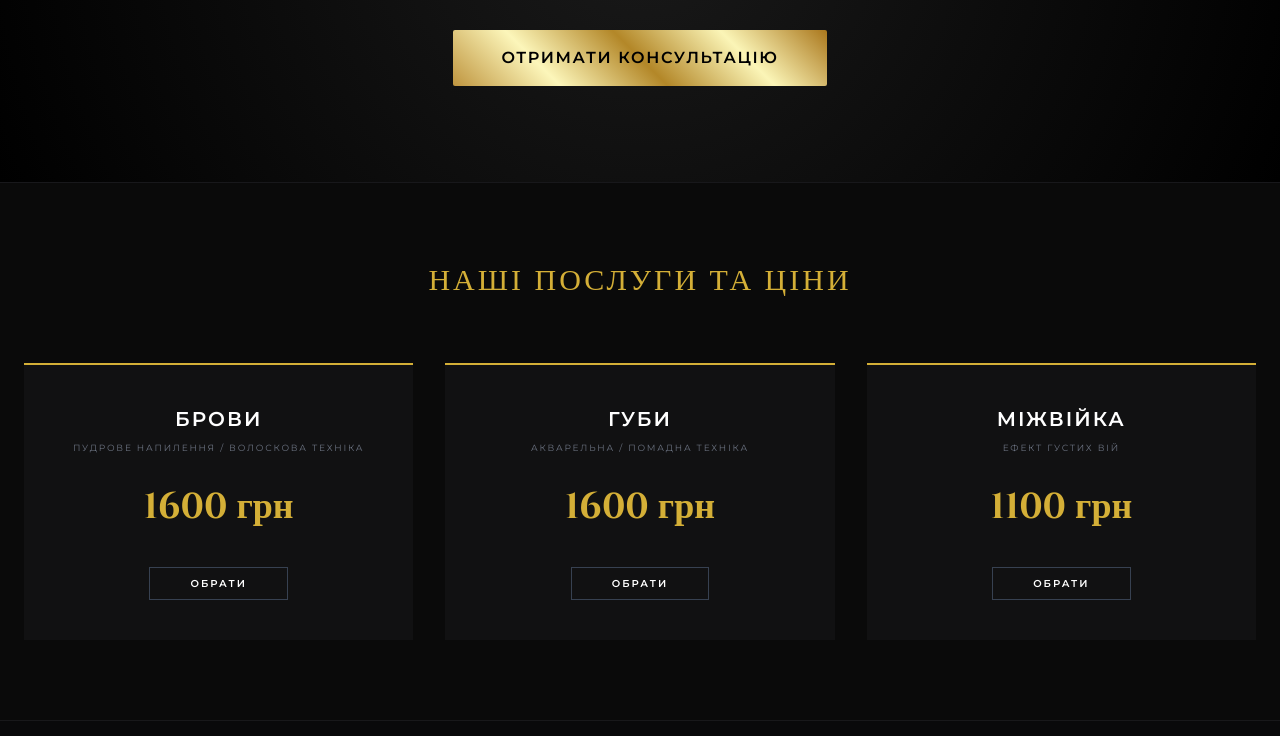
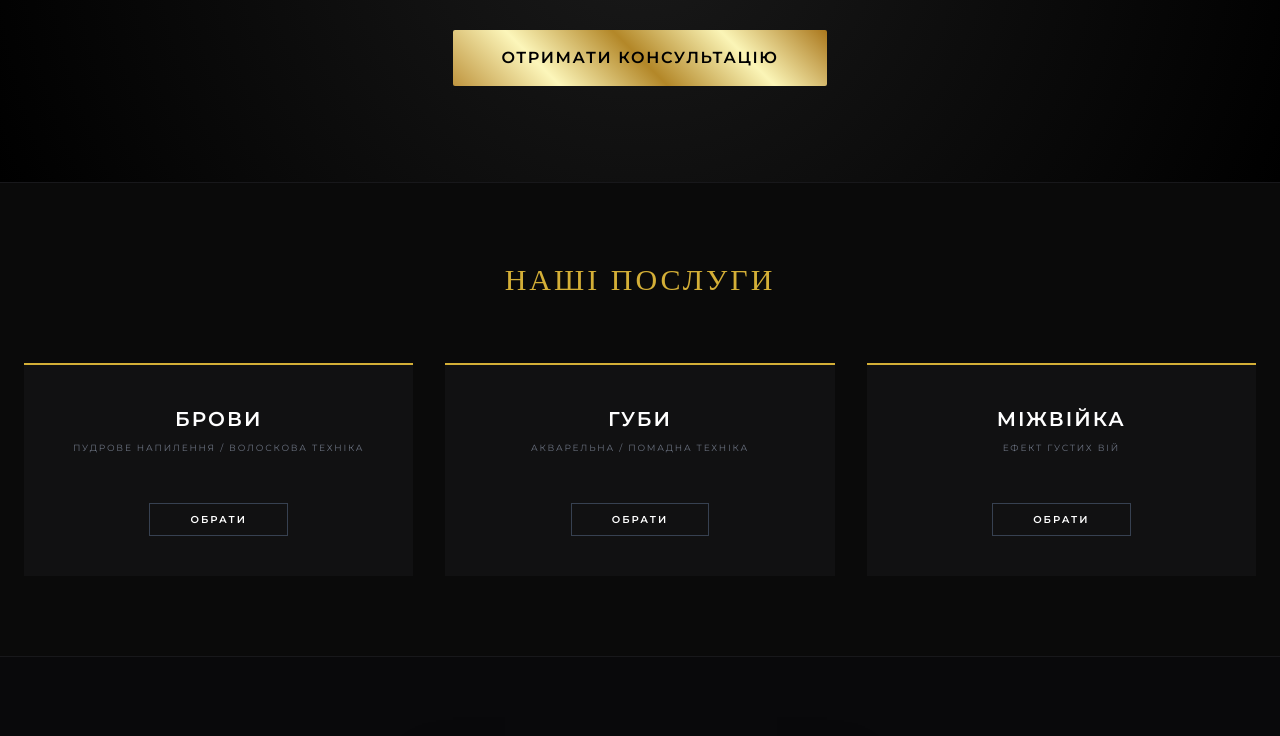
Before and after one commit to zglyshko-design/julia-permanent., a plain HTML site: page index.html in a window 1280 px wide. Shown: the part 448-1184 px from the top of the page. Drawn offline with nearby package versions, Linux system fonts and the light colour scheme; a script that the page names is missing.

Commit message:
Update index.html
Прибрав вартість послуг

```diff
--- a/index.html
+++ b/index.html
@@ -39,28 +39,25 @@
     </header>
 
     <section id="services" class="py-20 px-6 max-w-7xl mx-auto">
-        <h2 class="text-3xl gold-text text-center mb-16 tracking-widest uppercase">Наші Послуги та Ціни</h2>
+        <h2 class="text-3xl gold-text text-center mb-16 tracking-widest uppercase">Наші Послуги</h2>
         <div class="grid md:grid-cols-3 gap-8 text-center">
 
             <div class="bg-zinc-900/50 p-10 border-t-2 gold-border flex flex-col items-center">
                 <h3 class="text-xl font-bold mb-2 uppercase tracking-widest">Брови</h3>
                 <p class="text-gray-500 text-[9px] mb-8 uppercase tracking-[0.2em]">Пудрове напилення / Волоскова техніка</p>
-                <div class="text-4xl gold-text font-bold mb-10">1600 грн</div>
-                <a href="#order" class="border border-gray-700 px-10 py-2 text-[10px] uppercase tracking-[0.2em] hover:gold-border hover:gold-text transition font-bold">Обрати</a>
+                <a href="#order" class="border border-gray-700 px-10 py-2 text-[10px] uppercase tracking-[0.2em] hover:gold-border hover:gold-text transition font-bold mt-4">Обрати</a>
             </div>
 
             <div class="bg-zinc-900/50 p-10 border-t-2 gold-border flex flex-col items-center">
                 <h3 class="text-xl font-bold mb-2 uppercase tracking-widest">Губи</h3>
                 <p class="text-gray-500 text-[9px] mb-8 uppercase tracking-[0.2em]">Акварельна / Помадна техніка</p>
-                <div class="text-4xl gold-text font-bold mb-10">1600 грн</div>
-                <a href="#order" class="border border-gray-700 px-10 py-2 text-[10px] uppercase tracking-[0.2em] hover:gold-border hover:gold-text transition font-bold">Обрати</a>
+                <a href="#order" class="border border-gray-700 px-10 py-2 text-[10px] uppercase tracking-[0.2em] hover:gold-border hover:gold-text transition font-bold mt-4">Обрати</a>
             </div>
 
             <div class="bg-zinc-900/50 p-10 border-t-2 gold-border flex flex-col items-center">
                 <h3 class="text-xl font-bold mb-2 uppercase tracking-widest">Міжвійка</h3>
                 <p class="text-gray-500 text-[9px] mb-8 uppercase tracking-[0.2em]">Ефект густих вій</p>
-                <div class="text-4xl gold-text font-bold mb-10">1100 грн</div>
-                <a href="#order" class="border border-gray-700 px-10 py-2 text-[10px] uppercase tracking-[0.2em] hover:gold-border hover:gold-text transition font-bold">Обрати</a>
+                <a href="#order" class="border border-gray-700 px-10 py-2 text-[10px] uppercase tracking-[0.2em] hover:gold-border hover:gold-text transition font-bold mt-4">Обрати</a>
             </div>
 
         </div>
@@ -125,7 +122,7 @@
             button: {
                 text: 'Записатися онлайн',
                 showText: true,
-                color: '#000000',
+                color: '#0d0c0c',
                 background: '#d4af37'
             }
         })
```
